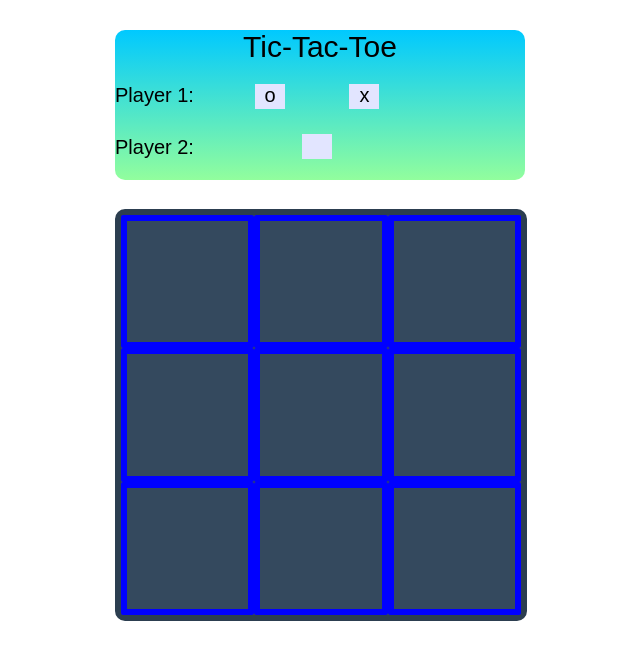
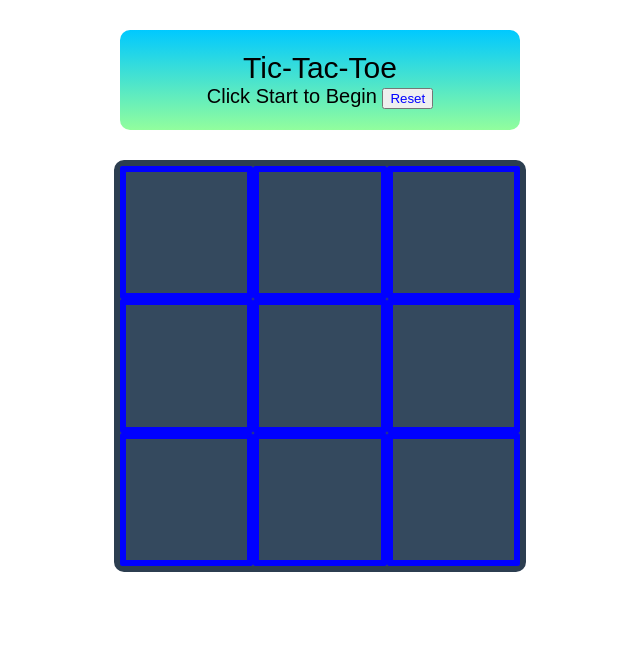
Before and after one commit to AzorAhai74/TicTacToe, a plain HTML site: page index.html in a window 1280 px wide. Shown: the whole page, without its empty margins (320-960 px from the left). Drawn offline with Linux system fonts and the light colour scheme.

Commit message:
After a long hiatus from focusing on Hilton GM training, I am back on this lab

```diff
--- a/app.js
+++ b/app.js
@@ -1,26 +1,82 @@
-let cells = document.querySelectorAll('.Cell');
 
-cells.forEach(function(cell) {
-    cell.addEventListener("Click", cellClicked);
+let humanTurn = [];
+
+let computerTurn = [];
+
+let totalTurns = 0;
+
+let whichTurn = "";
+
+let checkWin = false;
+
+
+
+
+
+let resetTheGame = document.querySelectorAll('.resetGame');
+
+let boardCells = [
+    document.getElementsByClassName('cellTl')[0],
+    document.getElementsByClassName('cellTm')[0],
+    document.getElementsByClassName('cellTr')[0],
+    document.getElementsByClassName('cellMl')[0],
+    document.getElementsByClassName('cellMm')[0],
+    document.getElementsByClassName('cellMr')[0],
+    document.getElementsByClassName('cellBl')[0],
+    document.getElementsByClassName('cellBm')[0],
+    document.getElementsByClassName('cellBr')[0],
+];
+
+let winCombo = [
+    [1,2,3], [4,5,6], [7,8,9], [1,4,7], [2,5,4],
+    [3,6,9], [1,5,9], [3,5,7]
+]
+
+resetTheGame.forEach(function(resetGame) {
+    resetGame.addEventListener('click', gameReset);
 });
 
-let wins = {
-
-    top:        [1, 2, 3],
-    mid:        [4, 5, 6],
-    bot:        [7, 8, 9],
-
-    left:       [1, 4, 7],
-    center:     [2, 5, 8],
-    right :     [3, 6, 9],
-
-    leftDiag:   [1, 5, 9],
-    rightDiag:  [7, 5, 3]
+function gameReset() {
+    for (let i = 0; i < boardCells.length; i++) {
+        boardCells[i].innerHTML = '';
+    }
 }
 
- let players = [player1, player2];
+boardCells.forEach(function(gameboard) {
+    gameboard.addEventListener('click', cellClicked);
+})
 
+function cellClicked(e) {
+    if (totalTurns === 0 && !checkWin) {
+        alert('Tie Game :/');
+        setTimeout(function() {
+            gameReset();
+        }, 1000);
+    }
 
-function selectPlayer(player1, player2) {
-    if (player1)
+    else if (whichTurn === 'Human'  || totalTurns === 0) {
+        humanTurn();
+    } else if (whichTurn === 'computer') {
+        setTimeout(function() {
+            computerTurn();
+        }, 200);
+    }
 }
+
+function human() {
+    for (let i = 0; i < boardCells.length; i++) {
+        boardCells[i]('click', cellClicked() {
+            if (
+                computerTurn.indexOf(Number(this.id)) !== -1 ||
+                humanTurn.indexOf(Number(this.id)) !== -1 ||
+            ) {
+                return;
+            }
+
+            document.getElementsByClassName('gameBoard')[0].classList.add('clicked');
+            humanTurn.push(Number(this.id));
+            nextTurn('computer', humanTurn);
+
+        });
+    }
+}
--- a/index.html
+++ b/index.html
@@ -8,33 +8,25 @@
     <link rel="stylesheet" href="styles.css">
 </head>
 <body>
-
-<div class="selectPlayer">
-    <div class="titleText">Tic-Tac-Toe</div>
-    <div class="select1">Player 1:
-        <div class="selectBox">x</div>
-        <div class="selectBox2">o</div>
+    <div class="selectYourPlayer">
+        <div class="titleText">Tic-Tac-Toe
+            <div class="select1">Click Start to Begin
+                <button class="resetGame">Reset</button>
+            </div>
+        </div>
     </div>
-    <div class="select2">Player 2:
-        <div class="selectBox3"></div>
+    <div class="gameboard">
+        <button class="cellTl" id='1'></button>
+        <button class="cellTm" id='2'></button>
+        <button class="cellTr" id='3'></button>
+        <button class="cellMl" id='4'></button>
+        <button class="cellMm" id='5'></button>
+        <button class="cellMr" id='6'></button>
+        <button class="cellBl" id='7'></button>
+        <button class="cellBm" id='8'></button>
+        <button class="cellBr" id='9'></button>
     </div>
 
-
-
-<div class="game-board">
-    <div class="cell"> </div>
-    <div class="cell"> </div>
-    <div class="cell"> </div>
-    <div class="cell"> </div>
-    <div class="cell"> </div>
-    <div class="cell"> </div>
-    <div class="cell"> </div>
-    <div class="cell"> </div>
-    <div class="cell"> </div>
-</div>
-
-
     <script src="app.js"></script>
-
 </body>
 </html>
--- a/styles.css
+++ b/styles.css
@@ -1,12 +1,11 @@
-.game-board {
+.gameboard {
     width: 400px;
     height: 400px;
-    margin-top: 50px;
-    margin-bottom: 75px;
-    margin-left: auto;
-    margin-right: auto;
     background-color: #34495e;
     color: #fff;
+    margin-top: 30px;
+    margin-right: auto;
+    margin-left: auto;
     border: 6px solid#2c3e50;
     border-radius: 10px;
 
@@ -15,7 +14,7 @@
 }
 
 
-.cell {
+.cellTl {
     border: 6px solid blue;
     border-radius: 2px;
     font-family: Helvetica;
@@ -24,16 +23,114 @@
     display: flex;
     justify-content: center;
     align-items: center;
+    background-color: #34495e;
 }
 
-.selectPlayer {
-    width: 410px;
-    height: 150px;
+.cellTm {
+  border: 6px solid blue;
+  border-radius: 2px;
+  font-family: Helvetica;
+  font-weight: bold;
+  font-size: 4em;
+  display: flex;
+  justify-content: center;
+  align-items: center;
+  background-color: #34495e;
+}
+
+.cellTr {
+  border: 6px solid blue;
+  border-radius: 2px;
+  font-family: Helvetica;
+  font-weight: bold;
+  font-size: 4em;
+  display: flex;
+  justify-content: center;
+  align-items: center;
+  background-color: #34495e;
+}
+
+.cellMl {
+  border: 6px solid blue;
+  border-radius: 2px;
+  font-family: Helvetica;
+  font-weight: bold;
+  font-size: 4em;
+  display: flex;
+  justify-content: center;
+  align-items: center;
+  background-color: #34495e;
+}
+
+.cellMm {
+  border: 6px solid blue;
+  border-radius: 2px;
+  font-family: Helvetica;
+  font-weight: bold;
+  font-size: 4em;
+  display: flex;
+  justify-content: center;
+  align-items: center;
+  background-color: #34495e;
+}
+
+.cellMr {
+  border: 6px solid blue;
+  border-radius: 2px;
+  font-family: Helvetica;
+  font-weight: bold;
+  font-size: 4em;
+  display: flex;
+  justify-content: center;
+  align-items: center;
+  background-color: #34495e;
+}
+
+.cellBl {
+  border: 6px solid blue;
+  border-radius: 2px;
+  font-family: Helvetica;
+  font-weight: bold;
+  font-size: 4em;
+  display: flex;
+  justify-content: center;
+  align-items: center;
+  background-color: #34495e;
+}
+
+.cellBm {
+  border: 6px solid blue;
+  border-radius: 2px;
+  font-family: Helvetica;
+  font-weight: bold;
+  font-size: 4em;
+  display: flex;
+  justify-content: center;
+  align-items: center;
+  background-color: #34495e;
+}
+
+.cellBr {
+  border: 6px solid blue;
+  border-radius: 2px;
+  font-family: Helvetica;
+  font-weight: bold;
+  font-size: 4em;
+  display: flex;
+  justify-content: center;
+  align-items: center;
+  background-color: #34495e;
+}
+
+.selectYourPlayer {
+    width: 400px;
+    height: 100px;
     margin-top: 30px;
-    margin-bottom: 30px;
+    margin-bottom: 20px;
     margin-right: auto;
     margin-left: auto;
     border: 6px;
+    align-content: center;
     border-color: black;
     border-radius: 10px;
     background-image: linear-gradient(#00C9FF, #92FE9D);
@@ -46,48 +143,11 @@
 }
 
 .select1 {
-    text-align: left;
+    text-align: center;
     font-family: Arial, Helvetica, sans-serif;
     font-size: 20px;
-    margin-top: 20px;
 }
 
-.select2 {
-    text-align: left;
-    font-family: Arial, Helvetica, sans-serif;
-    font-size: 20px;
-    margin-top: 20px;
+.resetGame {
+    color: blue;
 }
-
-.selectBox {
-    width: 30px;
-    height: 25px;
-    background-color: #E2E5ff;
-    display: inline-block;
-    position: relative;
-    left: 150px;
-    top: 0px;
-    text-align: center;
-}
-
-.selectBox2 {
-    width: 30px;
-    height: 25px;
-    background-color: #E2E5ff;
-    display: inline-block;
-    position: relative;
-    left: 20px;
-    top: 0px;
-    text-align: center;
-}
-
-.selectBox3 {
-    width: 30px;
-    height: 25px;
-    background-color: #E2E5ff;
-    display: inline-block;
-    position: relative;
-    left: 103px;
-    top: 5px;
-    text-align: center;
-}
```
